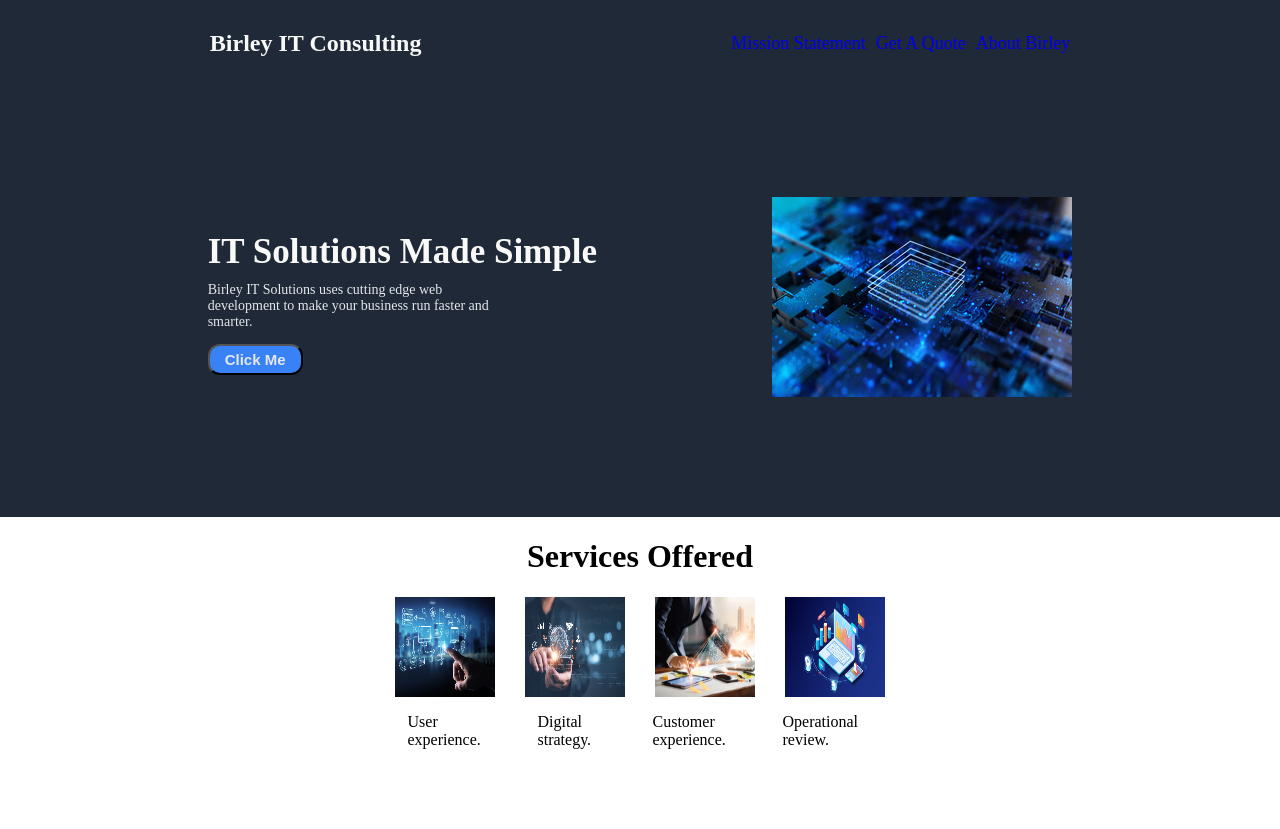
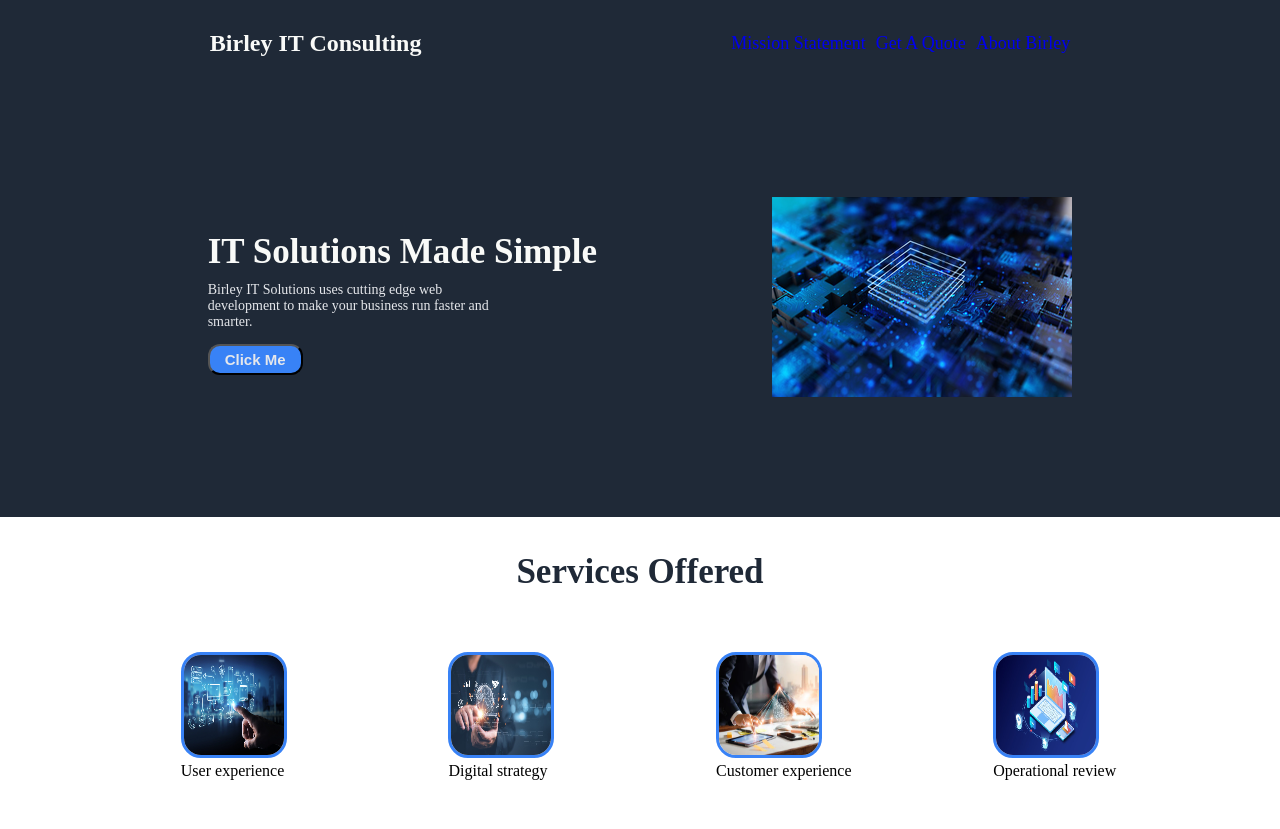
Before and after one commit to AlvinBirley/birley-it-landing-page, a plain HTML site: page index.html in a window 1280 px wide. After the commit the page ends 800 px from the top, so only its background shows below. Drawn offline with Linux system fonts and the light colour scheme.

Commit message:
Revise html/css for better appearance

```diff
--- a/index.html
+++ b/index.html
@@ -26,20 +26,24 @@
         </div>
     </div>
     <div class="info-main">
-        <div class="random">
-            <h1 class="rand-info">Services Offered</h1>
+        <h3>Services Offered</h3>
+            <div class="pics-main">
+                <div class="services">
+                    <img class="pic1" src="images/userexperience.png">
+                    <p class="p1">User experience</p>
                 </div>
-        <div class="four-pics">
-            <img class="pic1" src="images/userexperience.png">
+                <div class="services">
                     <img class="pic2" src="images/digitalstrategy.png">
+                    <p class="p1">Digital strategy</p>
+                </div>
+                <div class="services">
                     <img class="pic3" src="images/customerexperience.png">
+                    <p class="p1">Customer experience</p>
+                </div>
+                <div class="services">
                     <img class="pic4" src="images/operationalreview.png">
+                    <p class="p1">Operational review</p>
                 </div>
-        <div class="four-ps">
-            <p class="p1">User experience.</p>
-            <p class="p2">Digital strategy.</p>
-            <p class="p3">Customer experience.</p>
-            <p class="p4">Operational review.</p>
             </div>
     </div>
 </body>
--- a/style.css
+++ b/style.css
@@ -74,56 +74,50 @@ button {
 }
 
 .info-main {
-    display: flex;
-    flex-direction: column;
-    margin: 0px
+    margin-top: 50;
+    margin-left: 100px;
+    margin-right:100px;
 }
 
-.random {
+.info-main h3{
+    text-align: center;
+    font-weight: bold;
+    color: #1F2937;
+    font-size: 35px;
+}
+
+.pics-main {
     display: flex;
     flex-direction: row;
-    justify-content: center;
+    justify-content: space-around;
+    margin-top: 40px;
 }
 
-.four-pics {
-    display: flex;
-    flex-direction: row;
-    justify-content: center;
+.pic1 {
+    margin: 20px;
+    border: solid #3882F6;
+    border-radius: 20px;
 }
 
-.four-ps {
-    margin-left: 20px;
-    display: flex;
-    flex-direction: row;
-    justify-content: center;
+.pic2 {
+    margin: 20px;
+    border: solid #3882F6;
+    border-radius: 20px;
 }
 
-.four-ps p {
-    height: 100px;
-    width: 100px;
+.pic3 {
+    margin: 20px;
+    border: solid #3882F6;
+    border-radius: 20px;
+}
+
+.pic4 {
+    margin: 20px;
+    border: solid #3882F6;
+    border-radius: 20px;
 }
 
 .p1 {
-    margin-right: 30px;
-    margin-left: -10px;
+    margin-top: -20px;
+    padding-left: 20px;
 }
-
-.p3 {
-    padding-left: 15px;
-}
-
-.p4 {
-    margin-left: 30px;
-}
-
-.pic1 {
-    margin-right: 30px;
-}
-
-.pic2 {
-    margin-right: 30px;
-}
-
-.pic3 {
-    margin-right: 30px;
-}
```
Lines whose indentation alone changed are shown as unchanged.
